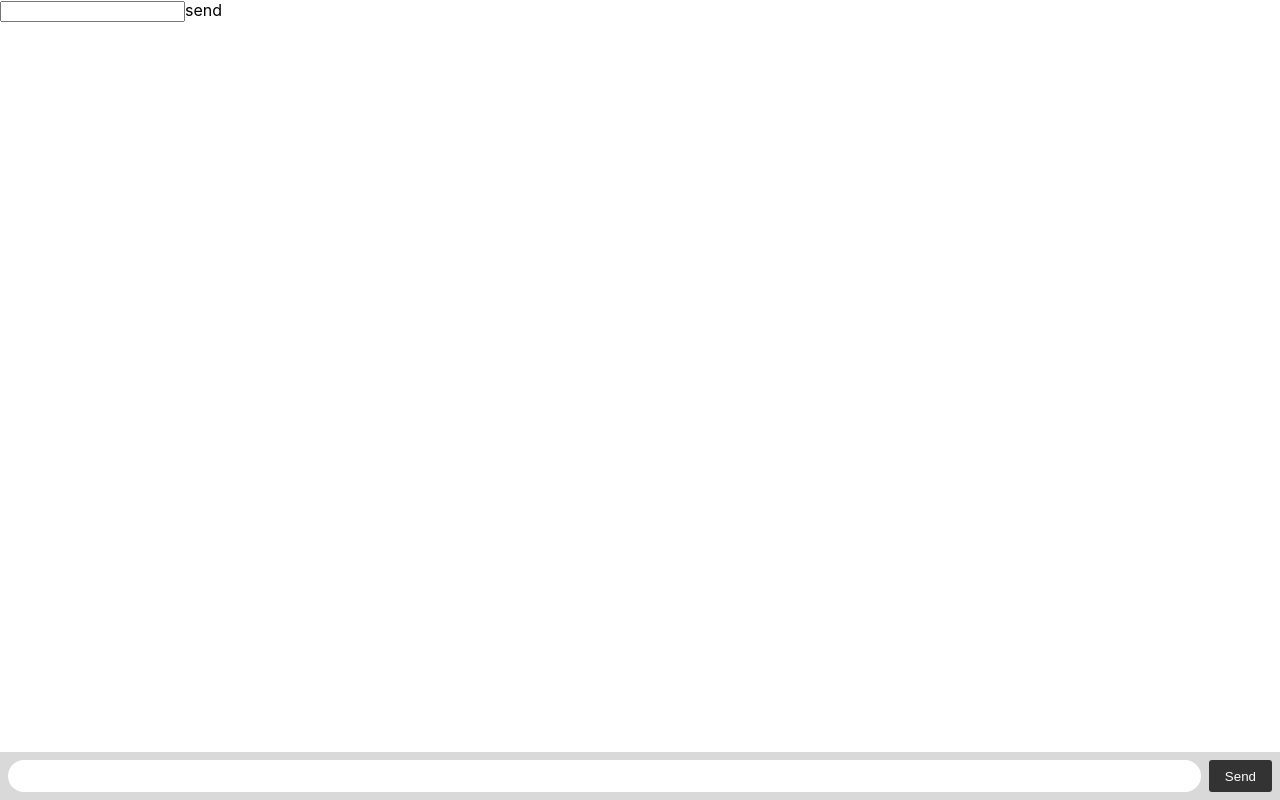
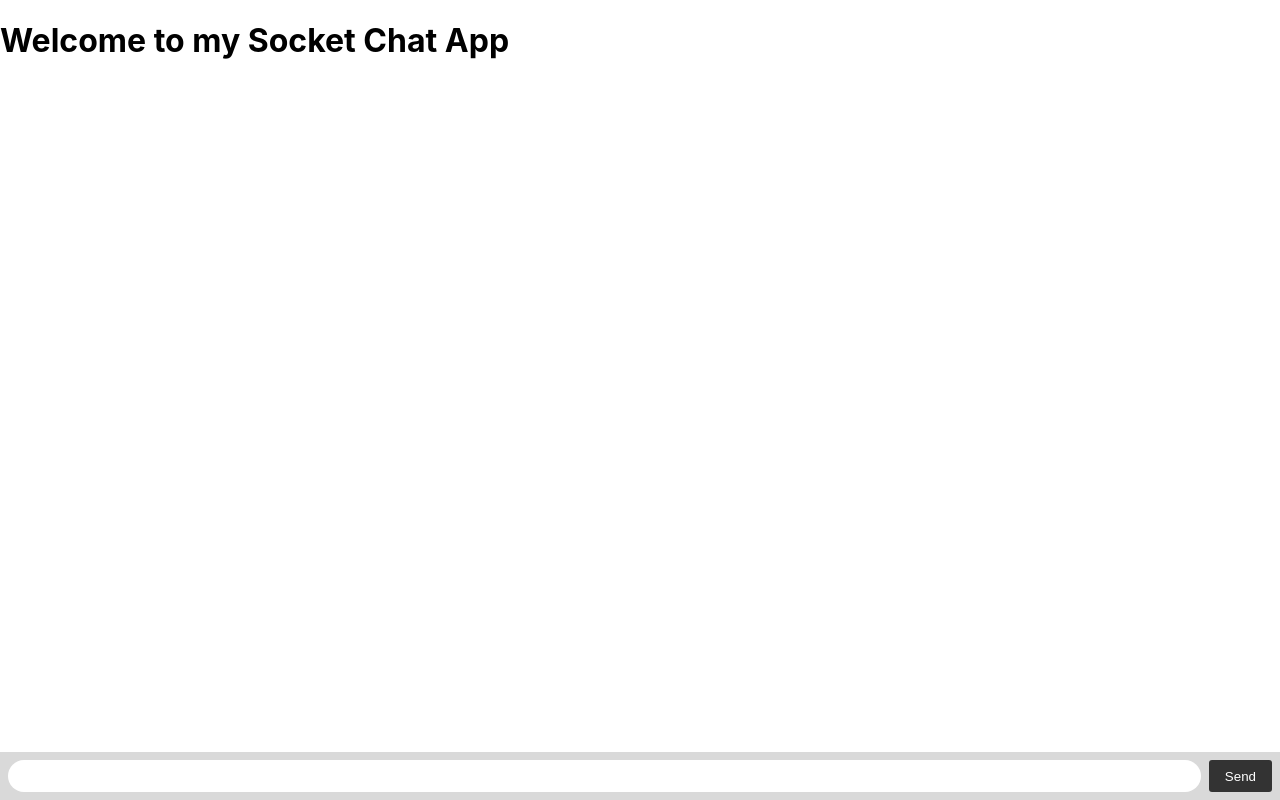
Before and after one commit to MirzaArshad2023/Socket-chat-api, a website: page index.html in a window 1280 px wide. Drawn offline with nearby package versions, Linux system fonts and the light colour scheme; no server answers.

Commit message:
Modified html file

```diff
--- a/index.html
+++ b/index.html
@@ -16,13 +16,14 @@
     </style>
   </head>
   <body>
+    <h1>Welcome to my Socket Chat App</h1>
     <ul id="messages"></ul>
     <form id="form" action="">
       <input id="input" autocomplete="off" /><button>Send</button>
     </form>
-    <form id="nameForm">
+    <!--<form id="nameForm">
         <input id="nickname"><buton>send</buton>
-    </form>
+    </form>-->
   </body>
   <script src="/socket.io/socket.io.js"></script>
 <script>
```
